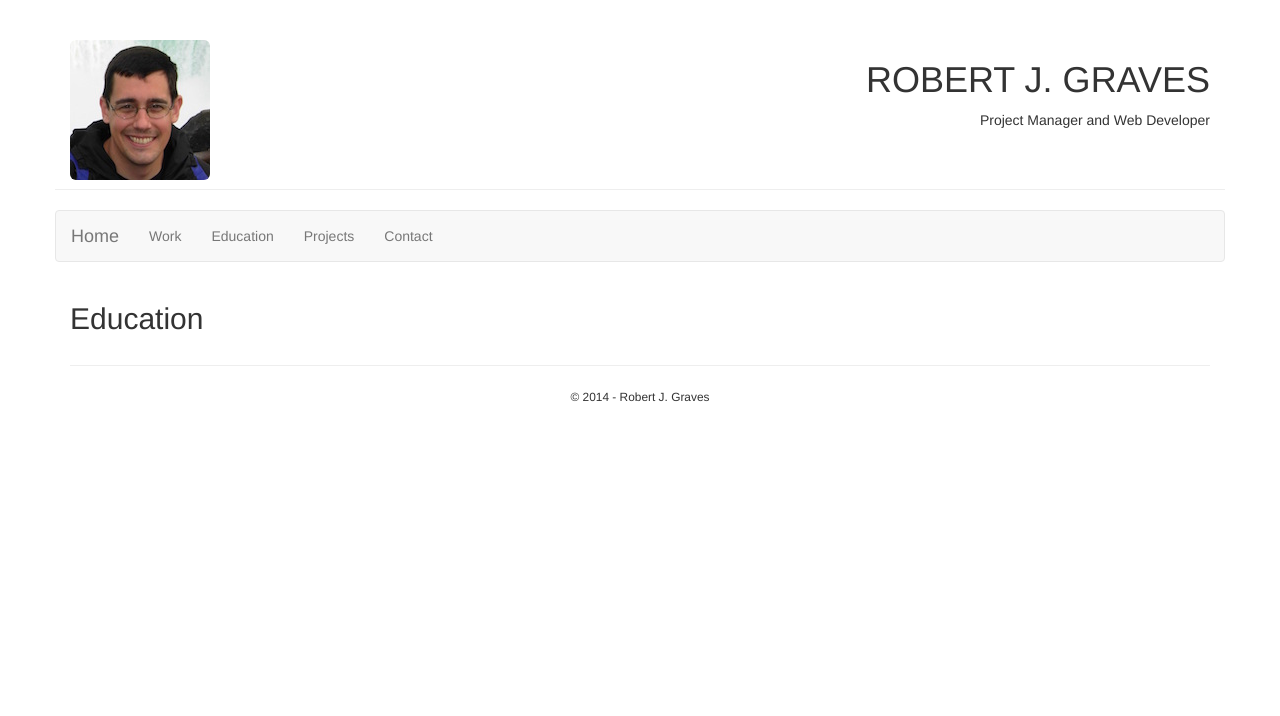
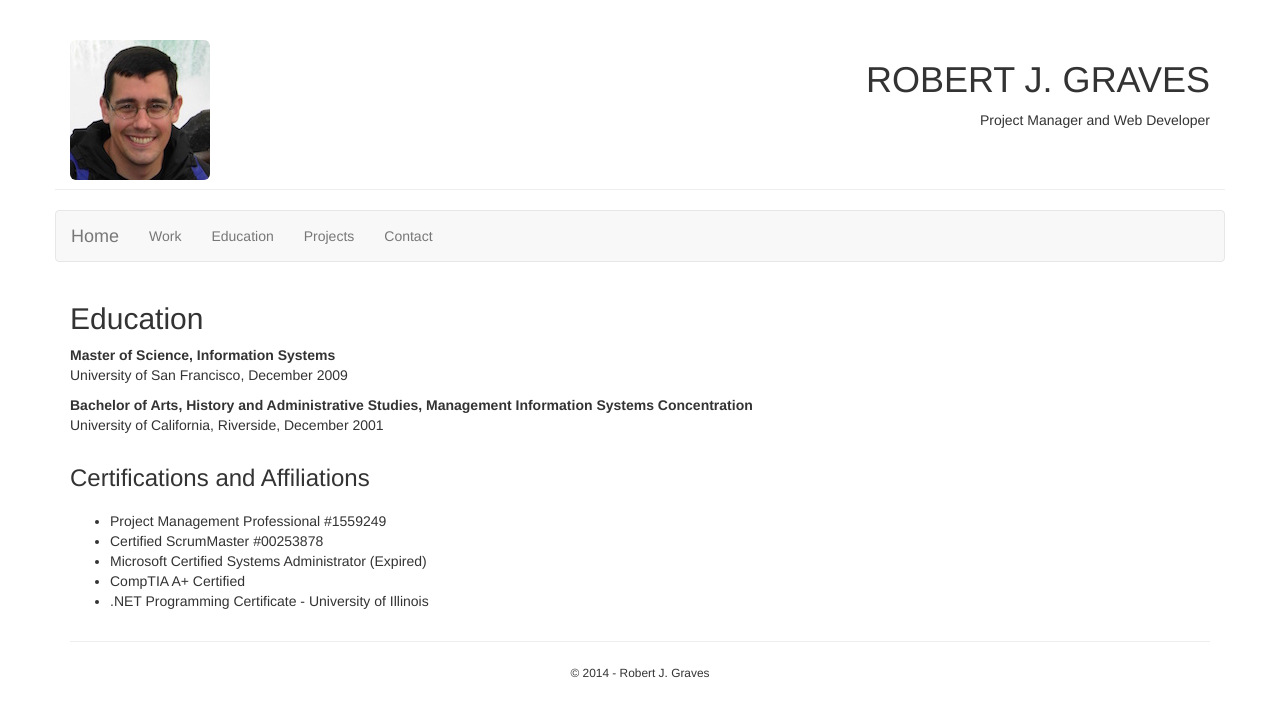
Before and after one commit to robertjgraves/robertjgraves.github.io, a plain HTML site: page education.html in a window 1280 px wide. Drawn offline with Linux system fonts and the light colour scheme.

Commit message:
Populate education data

```diff
--- a/education.html
+++ b/education.html
@@ -61,6 +61,45 @@
         <h2>Education</h2>
       </div>
     </div>
+
+    <div class="row">
+      <div class="col-md-12">
+        <p><strong>Master of Science, Information Systems</strong>
+          <br>
+          University of San Francisco, December 2009
+        </p>
+      </div>
+    </div>
+
+    <div class="row">
+      <div class="col-md-12">
+        <p><strong>Bachelor of Arts, History and Administrative Studies, Management Information Systems Concentration</strong>
+          <br>
+          University of California, Riverside, December 2001
+        </p>
+      </div>
+    </div>
+
+    <div class="row">
+      <div class="col-md-12">
+        <h3>Certifications and Affiliations</h3>
+      </div>
+    </div>
+
+    <div class="row">
+      <div class="col-md-12">
+        <p>
+          <ul>
+            <li>Project Management Professional #1559249</li>
+            <li>Certified ScrumMaster #00253878</li>
+            <li>Microsoft Certified Systems Administrator (Expired)</li>
+            <li>CompTIA A+ Certified</li>
+            <li>.NET Programming Certificate - University of Illinois</li>
+          </ul>
+        </p>
+      </div>
+    </div>
+
     <div class="row">
       <div class="col-md-12">
         <hr>
```
